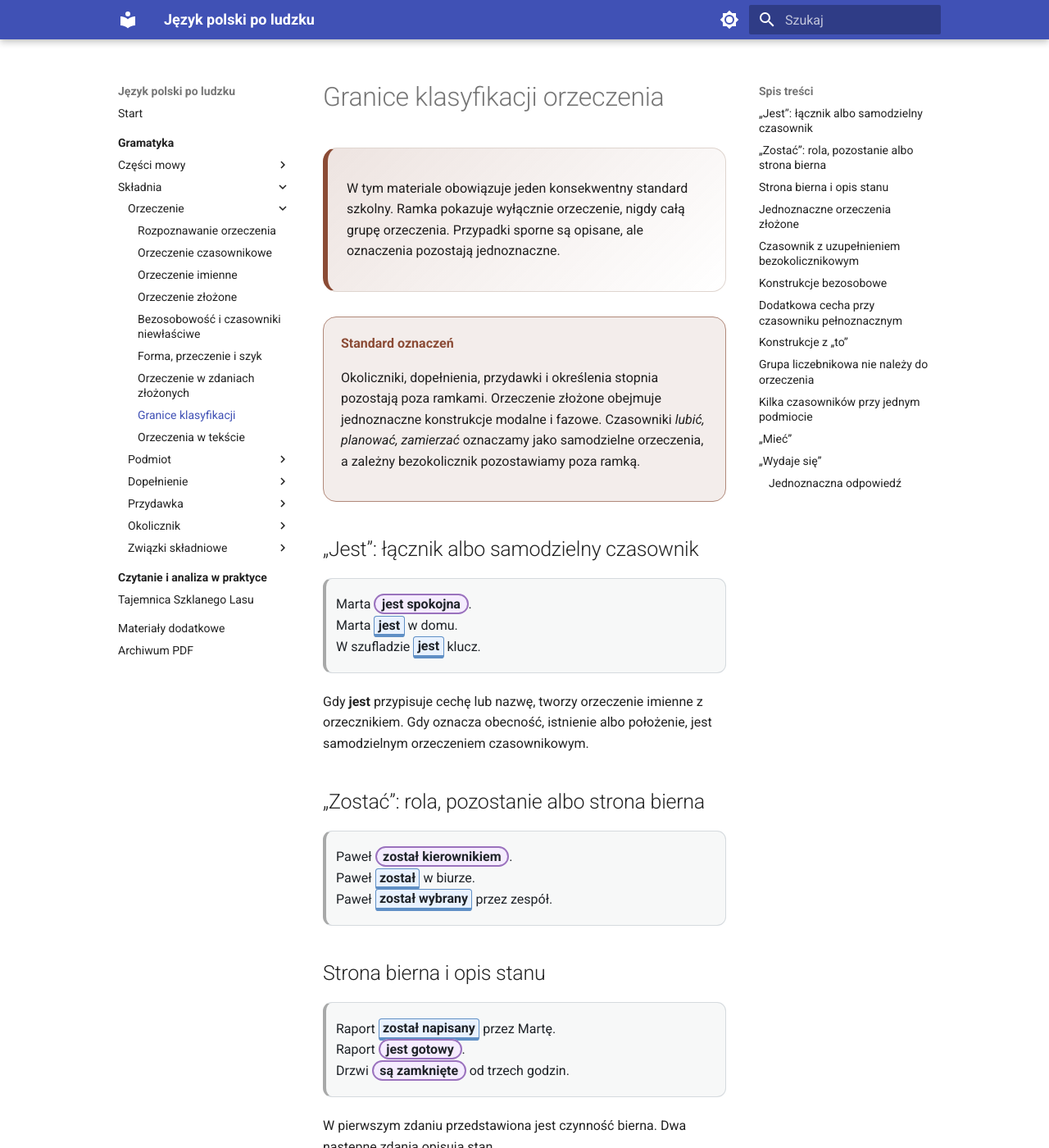
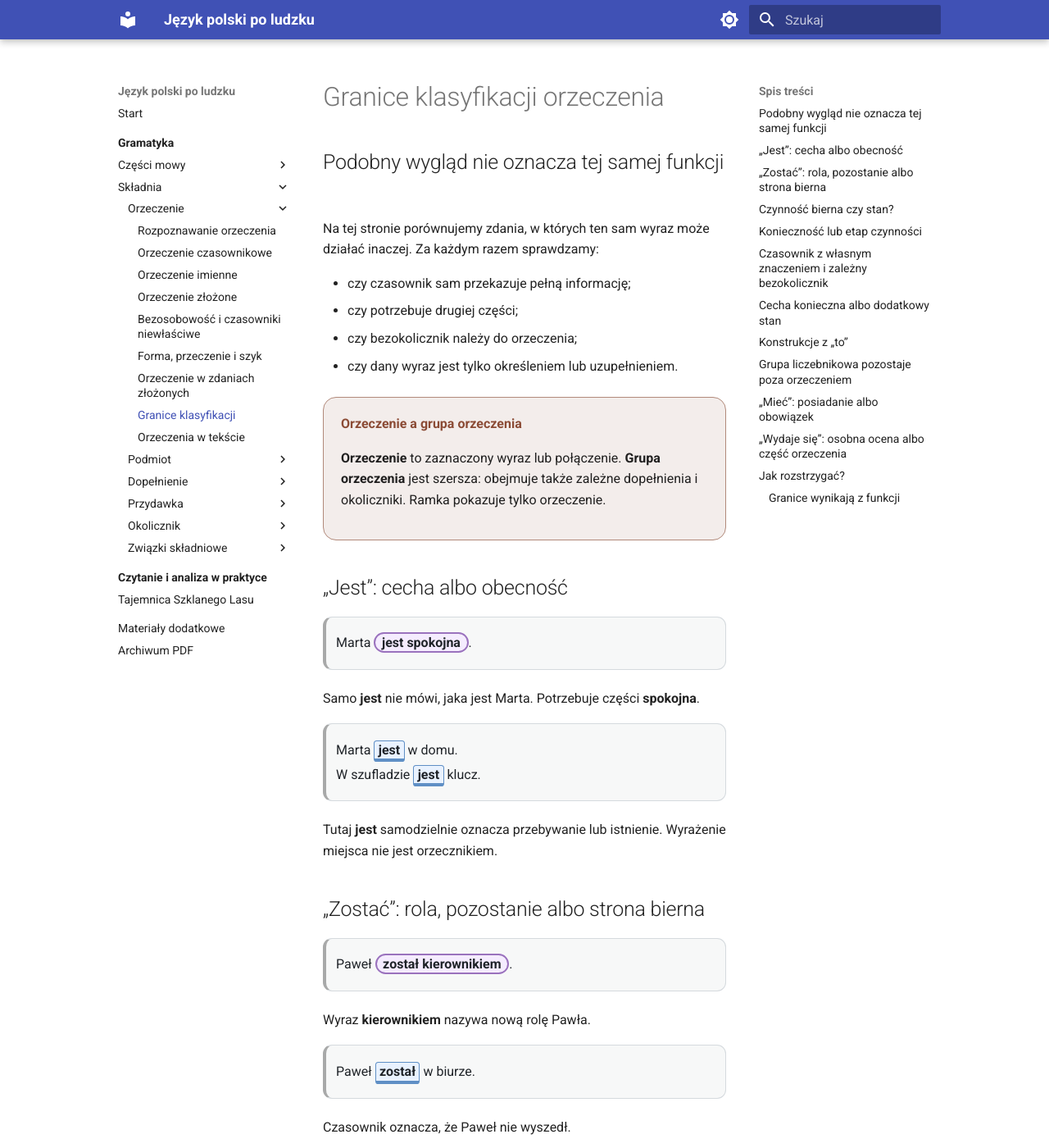
Before and after one commit to dchorazkiewicz/SP_JP, an MkDocs documentation site: the page built from docs/gramatyka/skladnia/orzeczenie/granice-klasyfikacji.md, in a window 1280 px wide and 1400 px high. Shown: the whole window at 82% size. Built offline with MkDocs 1.6.1 and Material for MkDocs 9.7.7, drawn with Linux system fonts in a browser that asks for light colours; some of the changed text lies outside the part shown.

Commit message:
Uzasadnij granice klasyfikacji orzeczenia

```diff
--- a/docs/gramatyka/skladnia/orzeczenie/granice-klasyfikacji.md
+++ b/docs/gramatyka/skladnia/orzeczenie/granice-klasyfikacji.md
@@ -2,119 +2,154 @@
 
 <div class="predicate-lesson" markdown>
 
-<div class="predicate-lead" markdown>
+## Podobny wygląd nie oznacza tej samej funkcji
 
-W tym materiale obowiązuje jeden konsekwentny standard szkolny. Ramka pokazuje wyłącznie orzeczenie, nigdy całą grupę orzeczenia. Przypadki sporne są opisane, ale oznaczenia pozostają jednoznaczne.
+Na tej stronie porównujemy zdania, w których ten sam wyraz może działać inaczej. Za każdym razem sprawdzamy:
 
+- czy czasownik sam przekazuje pełną informację;
+- czy potrzebuje drugiej części;
+- czy bezokolicznik należy do orzeczenia;
+- czy dany wyraz jest tylko określeniem lub uzupełnieniem.
+
+<div class="predicate-checkpoint">
+  <div class="predicate-checkpoint__title">Orzeczenie a grupa orzeczenia</div>
+  <p><strong>Orzeczenie</strong> to zaznaczony wyraz lub połączenie. <strong>Grupa orzeczenia</strong> jest szersza: obejmuje także zależne dopełnienia i okoliczniki. Ramka pokazuje tylko orzeczenie.</p>
 </div>
 
-<div class="predicate-checkpoint">
-  <div class="predicate-checkpoint__title">Standard oznaczeń</div>
-  <p>Okoliczniki, dopełnienia, przydawki i określenia stopnia pozostają poza ramkami. Orzeczenie złożone obejmuje jednoznaczne konstrukcje modalne i fazowe. Czasowniki <em>lubić, planować, zamierzać</em> oznaczamy jako samodzielne orzeczenia, a zależny bezokolicznik pozostawiamy poza ramką.</p>
-</div>
-
-## „Jest”: łącznik albo samodzielny czasownik
+## „Jest”: cecha albo obecność
 
 > Marta <span class="predicate-mark predicate-mark--nominal">jest spokojna</span>.
+
+Samo **jest** nie mówi, jaka jest Marta. Potrzebuje części **spokojna**.
+
 > Marta <span class="predicate-mark predicate-mark--verbal">jest</span> w domu.
+
 > W szufladzie <span class="predicate-mark predicate-mark--verbal">jest</span> klucz.
 
-Gdy **jest** przypisuje cechę lub nazwę, tworzy orzeczenie imienne z orzecznikiem. Gdy oznacza obecność, istnienie albo położenie, jest samodzielnym orzeczeniem czasownikowym.
+Tutaj **jest** samodzielnie oznacza przebywanie lub istnienie. Wyrażenie miejsca nie jest orzecznikiem.
 
 ## „Zostać”: rola, pozostanie albo strona bierna
 
 > Paweł <span class="predicate-mark predicate-mark--nominal">został kierownikiem</span>.
+
+Wyraz **kierownikiem** nazywa nową rolę Pawła.
+
 > Paweł <span class="predicate-mark predicate-mark--verbal">został</span> w biurze.
+
+Czasownik oznacza, że Paweł nie wyszedł.
+
 > Paweł <span class="predicate-mark predicate-mark--verbal">został wybrany</span> przez zespół.
 
-## Strona bierna i opis stanu
+Połączenie przedstawia czynność od strony osoby, której dotyczy wybór.
+
+## Czynność bierna czy stan?
 
 > Raport <span class="predicate-mark predicate-mark--verbal">został napisany</span> przez Martę.
+
+Zdanie mówi o wykonanej czynności, a wyrażenie **przez Martę** wskazuje wykonawcę.
+
 > Raport <span class="predicate-mark predicate-mark--nominal">jest gotowy</span>.
+
 > Drzwi <span class="predicate-mark predicate-mark--nominal">są zamknięte</span> od trzech godzin.
 
-W pierwszym zdaniu przedstawiona jest czynność bierna. Dwa następne zdania opisują stan.
+Te zdania przede wszystkim przypisują raportowi i drzwiom stan. O klasyfikacji rozstrzyga znaczenie w kontekście.
 
-## Jednoznaczne orzeczenia złożone
+## Konieczność lub etap czynności
 
 > Marta <span class="predicate-mark predicate-mark--compound">musi napisać</span> raport.
+
 > Marta <span class="predicate-mark predicate-mark--compound">może przyjść</span> jutro.
-> Marta <span class="predicate-mark predicate-mark--compound">powinna sprawdzić</span> dane.
+
 > Paweł <span class="predicate-mark predicate-mark--compound">zaczął pracować</span> o ósmej.
+
 > Paweł <span class="predicate-mark predicate-mark--compound">przestał mówić</span>.
 
-## Czasownik z uzupełnieniem bezokolicznikowym
+Pierwsza część wyraża konieczność, możliwość albo etap czynności. Druga nazywa samą czynność, dlatego zaznaczamy całe połączenie.
 
-W tym materiale stosujemy następujące oznaczenia:
+## Czasownik z własnym znaczeniem i zależny bezokolicznik
 
 > Marta <span class="predicate-mark predicate-mark--verbal">planuje</span> odwiedzić archiwum.
+
 > Marta <span class="predicate-mark predicate-mark--verbal">zamierza</span> napisać raport.
+
 > Marta <span class="predicate-mark predicate-mark--verbal">lubi</span> czytać reportaże.
 
-Orzeczeniami są **planuje**, **zamierza** i **lubi**. Bezokoliczniki są uzupełnieniami.
+Czasowniki **planuje**, **zamierza** i **lubi** nazywają plan, zamiar lub upodobanie. W przyjętym standardzie tylko forma osobowa jest orzeczeniem, a bezokolicznik stanowi uzupełnienie.
 
-## Konstrukcje bezosobowe
+Porównaj:
 
-> Tutaj <span class="predicate-mark predicate-mark--impersonal">można wejść</span>.
-> Raport <span class="predicate-mark predicate-mark--impersonal">trzeba sprawdzić</span>.
-> W tej sali <span class="predicate-mark predicate-mark--impersonal">wolno rozmawiać</span>.
-> Ten tekst <span class="predicate-mark predicate-mark--impersonal">warto przeczytać</span>.
+> Marta <span class="predicate-mark predicate-mark--compound">musi czytać</span>.
 
-Jeżeli między składnikami stoi okolicznik:
+Wyraz **musi** nie nazywa czynności, dlatego bezokolicznik należy do orzeczenia.
 
-> Ten tekst <span class="predicate-part-modal">warto</span> uważnie <span class="predicate-part-infinitive">przeczytać</span>.
-
-Orzeczenie to **warto przeczytać**. Wyraz **uważnie** pozostaje poza ramkami.
-
-## Dodatkowa cecha przy czasowniku pełnoznacznym
+## Cecha konieczna albo dodatkowy stan
 
 > Marta <span class="predicate-mark predicate-mark--nominal">była zmęczona</span>.
+
+Wyraz **zmęczona** jest konieczny do przekazania głównej informacji.
+
 > Marta <span class="predicate-mark predicate-mark--verbal">wróciła</span> zmęczona.
+
 > Uczniowie <span class="predicate-mark predicate-mark--verbal">wyszli</span> zadowoleni.
 
-W drugim i trzecim zdaniu orzeczeniami są wyłącznie **wróciła** i **wyszli**. Przymiotniki opisują dodatkowy stan podmiotu.
+Czasowniki **wróciła** i **wyszli** samodzielnie nazywają zdarzenia. Przymiotniki dopowiadają stan uczestników, ale nie należą do orzeczeń.
 
 ## Konstrukcje z „to”
 
 > To <span class="predicate-mark predicate-mark--nominal">jest lekarz</span>.
+
 > Marek <span class="predicate-mark predicate-mark--nominal">jest lekarzem</span>.
+
 > Marek <span class="predicate-mark predicate-mark--nominal">to lekarz</span>.
 
-## Grupa liczebnikowa nie należy do orzeczenia
+W każdym zdaniu przypisujemy osobie nazwę **lekarz**. Konstrukcja może zawierać łącznik **jest** albo szczególny łącznik **to**. W tym materiale całe połączenia traktujemy jako orzeczenia imienne.
+
+## Grupa liczebnikowa pozostaje poza orzeczeniem
 
 > W sali <span class="predicate-mark predicate-mark--verbal">było</span> dwudziestu uczestników.
+
 > Do północy <span class="predicate-mark predicate-mark--verbal">pozostało</span> piętnaście minut.
+
 > Dwudziestu uczestników <span class="predicate-mark predicate-mark--verbal">weszło</span> do sali.
 
-Orzeczeniami są **było**, **pozostało** i **weszło**. Grupy **dwudziestu uczestników** oraz **piętnaście minut** nie mogą znaleźć się w ramce orzeczenia.
+Orzeczeniami są **było**, **pozostało** i **weszło**. Grupy liczebnikowe nazywają uczestników albo ilość czasu i nie należą do ramki.
 
-## Kilka czasowników przy jednym podmiocie
-
-> Marta <span class="predicate-mark predicate-mark--verbal">otworzyła</span> plik, <span class="predicate-mark predicate-mark--verbal">sprawdziła</span> dane i <span class="predicate-mark predicate-mark--verbal">wysłała</span> raport.
-
-Są to trzy odrębne orzeczenia, a nie jedno orzeczenie wielowyrazowe.
-
-## „Mieć”
+## „Mieć”: posiadanie albo obowiązek
 
 > Paweł <span class="predicate-mark predicate-mark--verbal">miał</span> bilet.
+
+Czasownik oznacza posiadanie.
+
 > Paweł <span class="predicate-mark predicate-mark--compound">miał kupić</span> bilet.
 
-W pierwszym zdaniu **miał** oznacza posiadanie. W drugim współtworzy plan lub obowiązek.
+Połączenie oznacza plan, oczekiwanie lub obowiązek. Bezokolicznik nazywa właściwą czynność.
 
-## „Wydaje się”
+## „Wydaje się”: osobna ocena albo część orzeczenia
 
-> <span class="predicate-mark predicate-mark--verbal">Wydaje się</span>, że problem <span class="predicate-mark predicate-mark--nominal">jest rozwiązany</span>.
+> <span class="predicate-mark predicate-mark--impersonal">Wydaje się</span>, że problem <span class="predicate-mark predicate-mark--nominal">jest rozwiązany</span>.
+
+Pierwsza część wyraża ogólną ocenę, a zdanie z **że** podaje jej treść. Mamy dwa orzeczenia.
+
 > Problem <span class="predicate-mark predicate-mark--nominal">wydaje się rozwiązany</span>.
 
-Pierwsze zdanie ma dwa centra. W drugim całe połączenie tworzy orzeczenie imienne.
+Tutaj **wydaje się** łączy podmiot **problem** z przypisaną mu cechą **rozwiązany**. Całe połączenie tworzy jedno orzeczenie imienne.
+
+## Jak rozstrzygać?
+
+<div class="predicate-checklist">
+  <div><strong>Sprawdź samodzielność czasownika.</strong> Czy bez dalszej części nadal przekazuje pełną główną informację?</div>
+  <div><strong>Uwzględnij znaczenie.</strong> <em>Jest</em> może oznaczać obecność albo łączyć podmiot z cechą.</div>
+  <div><strong>Oddziel części konieczne od dodatków.</strong> Okolicznik i dodatkowy opis stanu nie stają się częścią orzeczenia przez samo sąsiedztwo.</div>
+  <div><strong>Stosuj przyjęty standard.</strong> Przy <em>lubić, planować, zamierzać</em> bezokolicznik pozostaje poza ramką.</div>
+</div>
 
 <div class="predicate-summary">
-<h3>Jednoznaczna odpowiedź</h3>
+<h3>Granice wynikają z funkcji</h3>
 <ul>
-  <li>Ramka obejmuje tylko orzeczenie.</li>
-  <li>Grupa liczebnikowa, okolicznik i dodatkowa cecha pozostają poza ramką.</li>
-  <li>Jednoznaczne konstrukcje modalne i fazowe zaznaczamy w całości.</li>
-  <li>Przy czasownikach <em>planować, zamierzać, lubić</em> ramka obejmuje tylko formę osobową.</li>
+  <li>Ten sam wyraz może w różnych zdaniach pełnić inną funkcję.</li>
+  <li>Ramka obejmuje tylko części konieczne do przekazania głównej informacji.</li>
+  <li>Grupy liczebnikowe, okoliczniki i dodatkowe opisy stanu pozostają poza ramką.</li>
+  <li>Przypadki sporne rozstrzygamy konsekwentnie według standardu publikacji.</li>
 </ul>
 </div>
 
```
